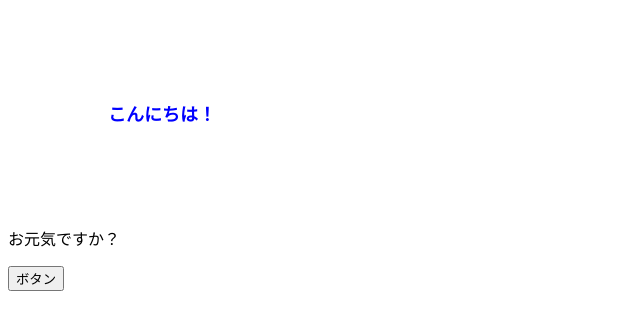
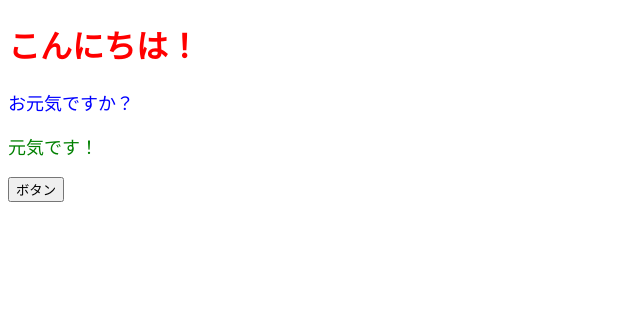
Before and after one commit to kai1277/todo_react, a React (Vite) app: page / in a window 1280 px wide. Shown: the top 330 px of the page, without its empty margins (0-640 px from the left). Built offline with nearby package versions, Linux system fonts and the light colour scheme.

Commit message:
propsを学んだ

```diff
--- a/src/App.jsx
+++ b/src/App.jsx
@@ -1,14 +1,12 @@
+import { ColorfulMessage } from "./components/ColorfulMessage";
+
 export const App = () => {
   const onClickButton = () => alert();
-  const contentStyle = {
-    color: "blue",
-    fontSize: "18px",
-    margin: 100,
-  };
   return (
     <div>
-      <h1 style={contentStyle}>こんにちは！</h1>
-      <p>お元気ですか？</p>
+      <h1 style={{ color: "red" }}>こんにちは！</h1>
+      <ColorfulMessage color="blue">お元気ですか？</ColorfulMessage>
+      <ColorfulMessage color="green">元気です！</ColorfulMessage>
       <button onClick={onClickButton}>ボタン</button>
     </div>
   );
--- /dev/null
+++ b/src/components/ColorfulMessage.jsx
@@ -0,0 +1,8 @@
+export const ColorfulMessage = (props) => {
+  const { color, children } = props;
+  const contentStyle = {
+    color,
+    fontSize: "18px",
+  };
+  return <p style={contentStyle}>{children}</p>;
+};
```
